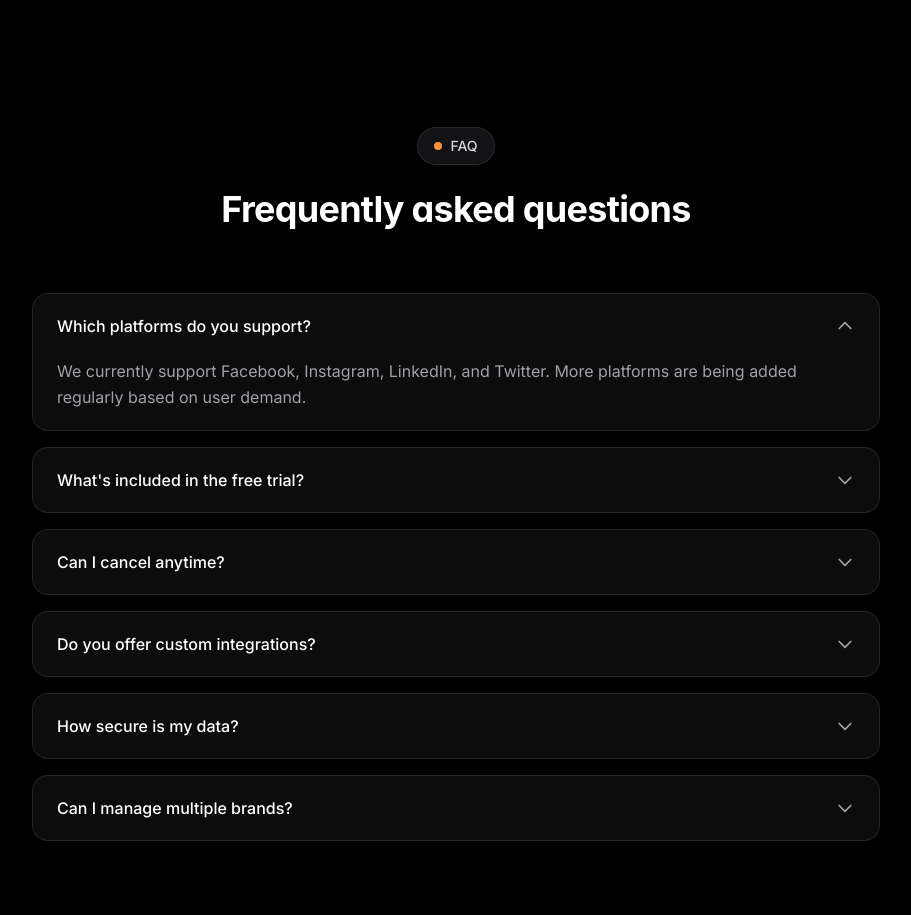
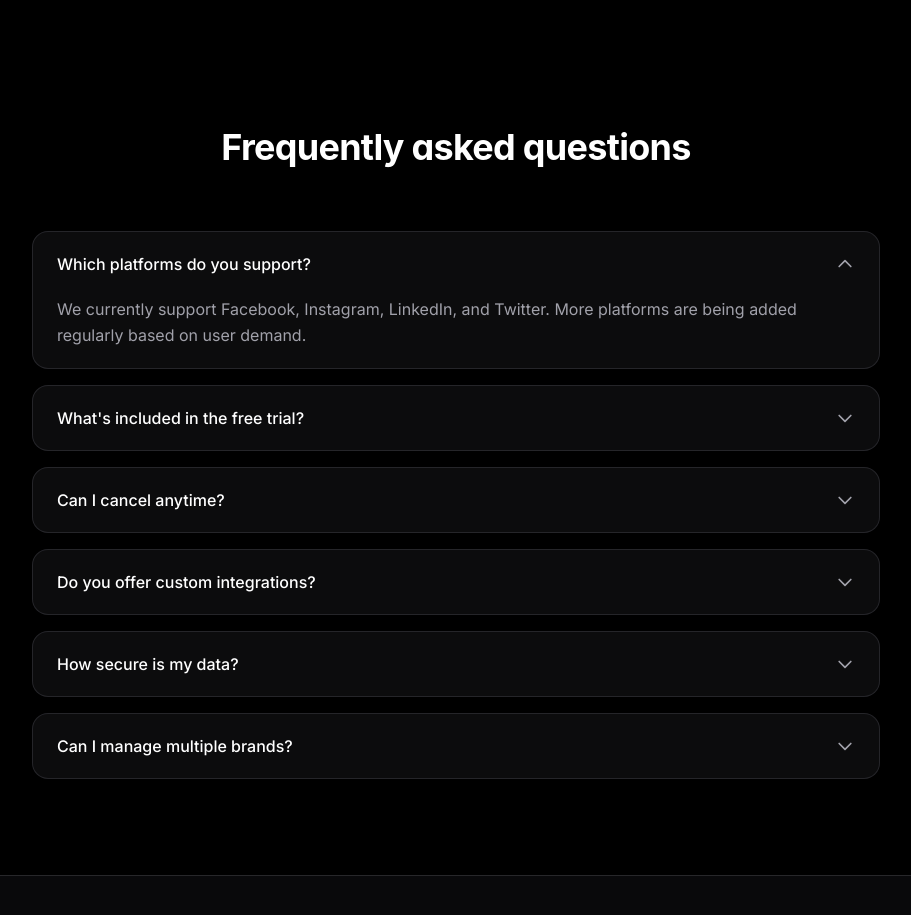
Before and after one commit to solol3veling/scalestash-landing, a React (Create React App) app: page / in a window 1280 px wide. Shown: the part 5100-6015 px from the top of the page, without its empty margins (184-1095 px from the left). Built offline with nearby package versions, Linux system fonts and the light colour scheme; what tailwindcss-bg-patterns would draw is missing.

Commit message:
remove faq badge

```diff
--- a/src/components/FAQ.js
+++ b/src/components/FAQ.js
@@ -44,10 +44,6 @@ const FAQ = () => {
     <section className="py-24 bg-black">
       <div className="max-w-4xl mx-auto px-6">
         <div className="text-center mb-16">
-          <div className="inline-flex items-center space-x-2 bg-zinc-800/50 px-4 py-2 rounded-full border border-zinc-700/50 mb-6">
-            <div className="w-2 h-2 bg-orange-400 rounded-full"></div>
-            <span className="text-sm font-medium text-zinc-300">FAQ</span>
-          </div>
           <h2 className="text-3xl md:text-4xl font-bold text-white mb-6 tracking-tight" style={{
             fontFamily: '-apple-system, BlinkMacSystemFont, "Segoe UI", Roboto, sans-serif',
             letterSpacing: '-0.02em'
```
